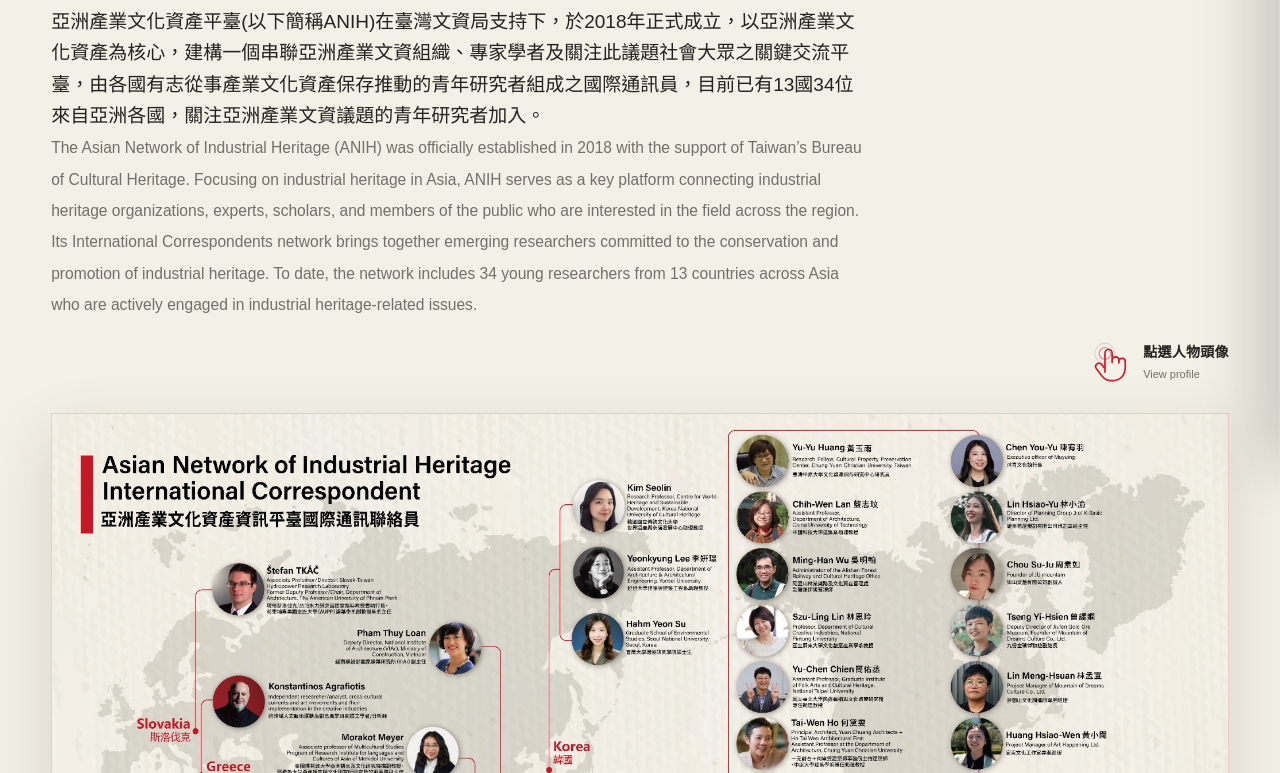
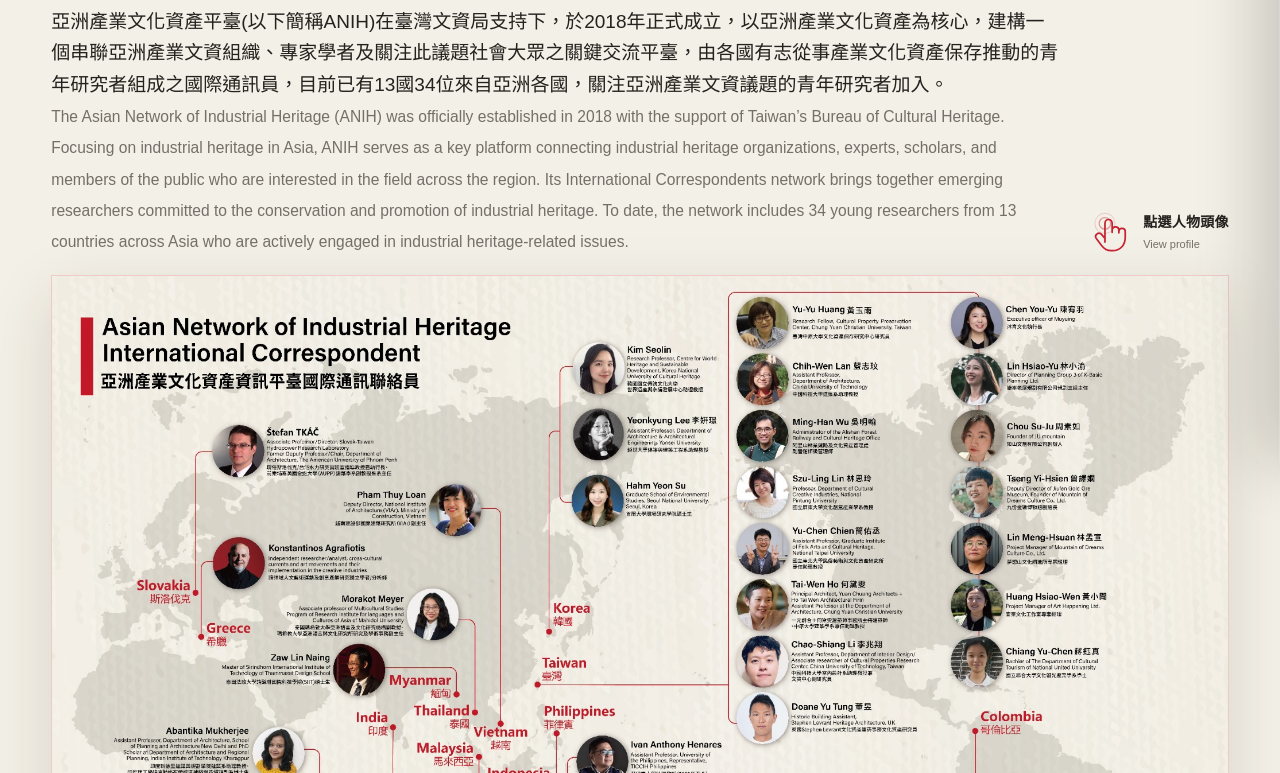
Before and after one commit to anihasia/anih-international-correspondents, a plain HTML site: page index.html in a window 1280 px wide. Shown: the part 339-1112 px from the top of the page. Drawn offline with Linux system fonts and the light colour scheme.

Commit message:
Update styles.css

```diff
--- a/styles.css
+++ b/styles.css
@@ -146,3 +146,63 @@
   .interaction-text b{font-size:13px}
   .interaction-text small{font-size:10px}
 }
+
+/* v3 hero typography + wider copy + baseline-aligned interaction hint */
+@media(min-width:901px){
+  .hero-topline{
+    max-width:1480px;
+    margin:0 auto 18px;
+    display:grid;
+    grid-template-columns:minmax(0,1fr) auto;
+    column-gap:28px;
+    align-items:end;
+  }
+
+  .hero-topline .hero-copy{
+    max-width:none;
+    width:100%;
+    margin:0;
+  }
+
+  .hero-topline .lead{
+    max-width:none;
+    width:100%;
+  }
+
+  .interaction-hint{
+    align-self:end;
+    justify-self:end;
+    margin:0 0 2px;
+    padding:0;
+  }
+}
+
+/* Use a Western sans-serif for English copy so punctuation and apostrophes render naturally. */
+.hero h1 span,
+.lead span,
+.brand small,
+.plain-btn span,
+.outline-btn span,
+.filter span,
+.hotspot-label small,
+.name-en,
+.title-en,
+.org-block p:last-child,
+.section-kicker span,
+.body-en,
+.heritage-name-en,
+.meta-grid small,
+.recommendation h4 span,
+.map-link span,
+.directory-card small,
+.directory-note span,
+.interaction-text small{
+  font-family:Arial, Helvetica, sans-serif;
+  letter-spacing:0;
+  word-spacing:normal;
+}
+
+/* Slightly tighter English hero copy for a cleaner bilingual block. */
+.lead span{
+  line-height:1.7;
+}
```
